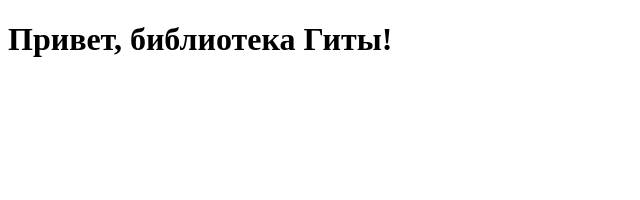
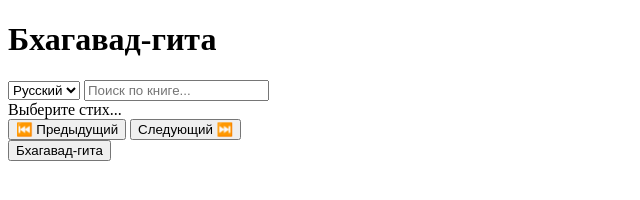
Before and after one commit to Paul16108/gita-library, a plain HTML site: page index.html in a window 1280 px wide. Shown: the whole page, without its empty margins (0-640 px from the left). Drawn offline with nearby package versions, Linux system fonts and the light colour scheme.

Commit message:
Update index.html

```diff
--- a/index.html
+++ b/index.html
@@ -2,9 +2,34 @@
 <html lang="ru">
 <head>
   <meta charset="UTF-8" />
+  <meta name="viewport" content="width=device-width, initial-scale=1" />
   <title>Gita Library</title>
+  <link rel="stylesheet" href="style.css" />
+  <script src="https://cdn.jsdelivr.net/npm/lunr/lunr.min.js"></script>
 </head>
 <body>
-  <h1>Привет, библиотека Гиты!</h1>
+  <header>
+    <h1 id="book-title">Бхагавад-гита</h1>
+    <select id="lang-switch">
+      <option value="ru">Русский</option>
+      <option value="en">English</option>
+    </select>
+    <input type="text" id="search" placeholder="Поиск по книге..."/>
+  </header>
+
+  <main id="verse-container">
+    <div id="verse-text">Выберите стих...</div>
+  </main>
+
+  <div id="nav-buttons">
+    <button id="prev-verse">⏮️ Предыдущий</button>
+    <button id="next-verse">Следующий ⏭️</button>
+  </div>
+
+  <nav id="books">
+    <button data-book="gita" class="book-button">Бхагавад-гита</button>
+  </nav>
+
+  <script src="script.js"></script>
 </body>
 </html>
```
